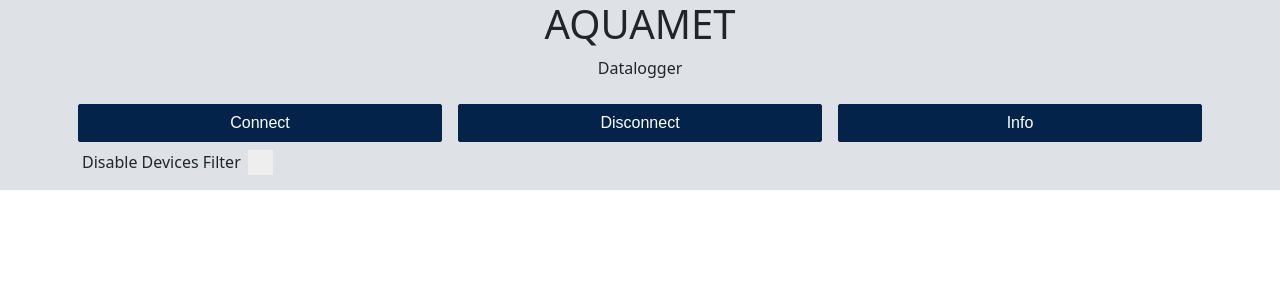
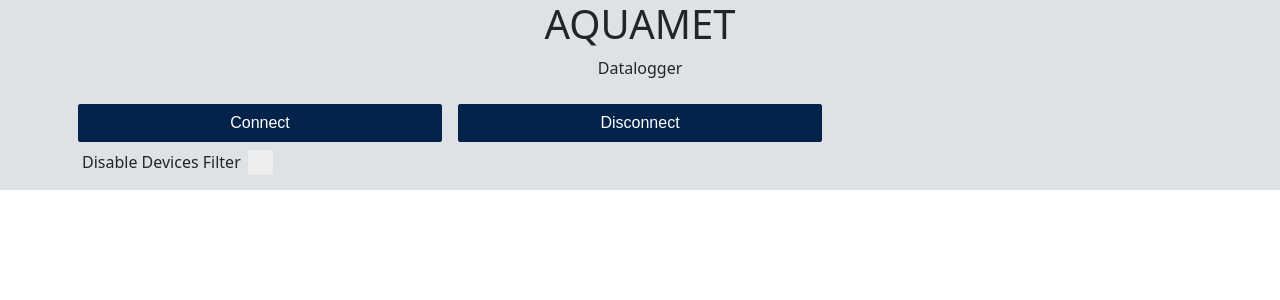
Before and after one commit to adarko-io/blewebapp, a React (Create React App) app: page /DT in a window 1280 px wide. Shown: the top 300 px of the page. Built offline with nearby package versions, Linux system fonts and the light colour scheme.

Commit message:
remove Info Button

```diff
--- a/src/components/Header.js
+++ b/src/components/Header.js
@@ -207,11 +207,11 @@
                     <div className="d-grid col-xs-12 col-sm-4 col-md-4 col-lg-4 p-2">
                     <button className="defaultButton" type="button" onClick={disconnection}>Disconnect</button>
                     </div>
-                    <div className="d-grid col-xs-12 col-sm-4 col-md-4 col-lg-4 p-2">
+                    {/* <div className="d-grid col-xs-12 col-sm-4 col-md-4 col-lg-4 p-2">
                         <button class="defaultButton" type="button" data-bs-toggle="offcanvas" data-bs-target="#offcanvasLogPanel" aria-controls="offcanvasLogPanel">
                             Info
                         </button>
-                    </div>
+                    </div> */}
                     <div class="offcanvas offcanvas-start" data-bs-scroll="true" tabindex="-1" id="offcanvasLogPanel" aria-labelledby="offcanvasLogPanelLabel">
                         <div class="offcanvas-header">
                             <h5 class="offcanvas-title" id="offcanvasLogPanelLabel">Application log panel</h5>
```
